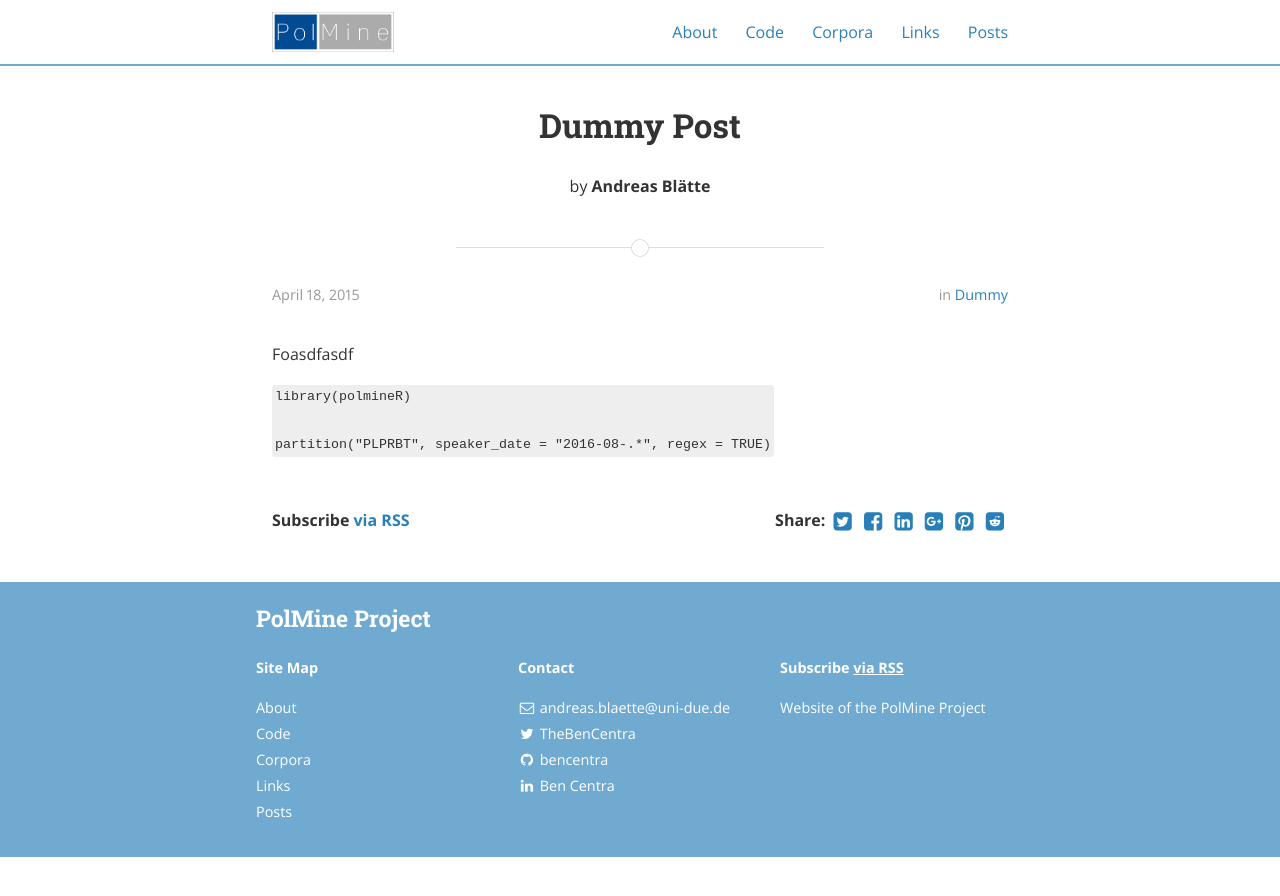
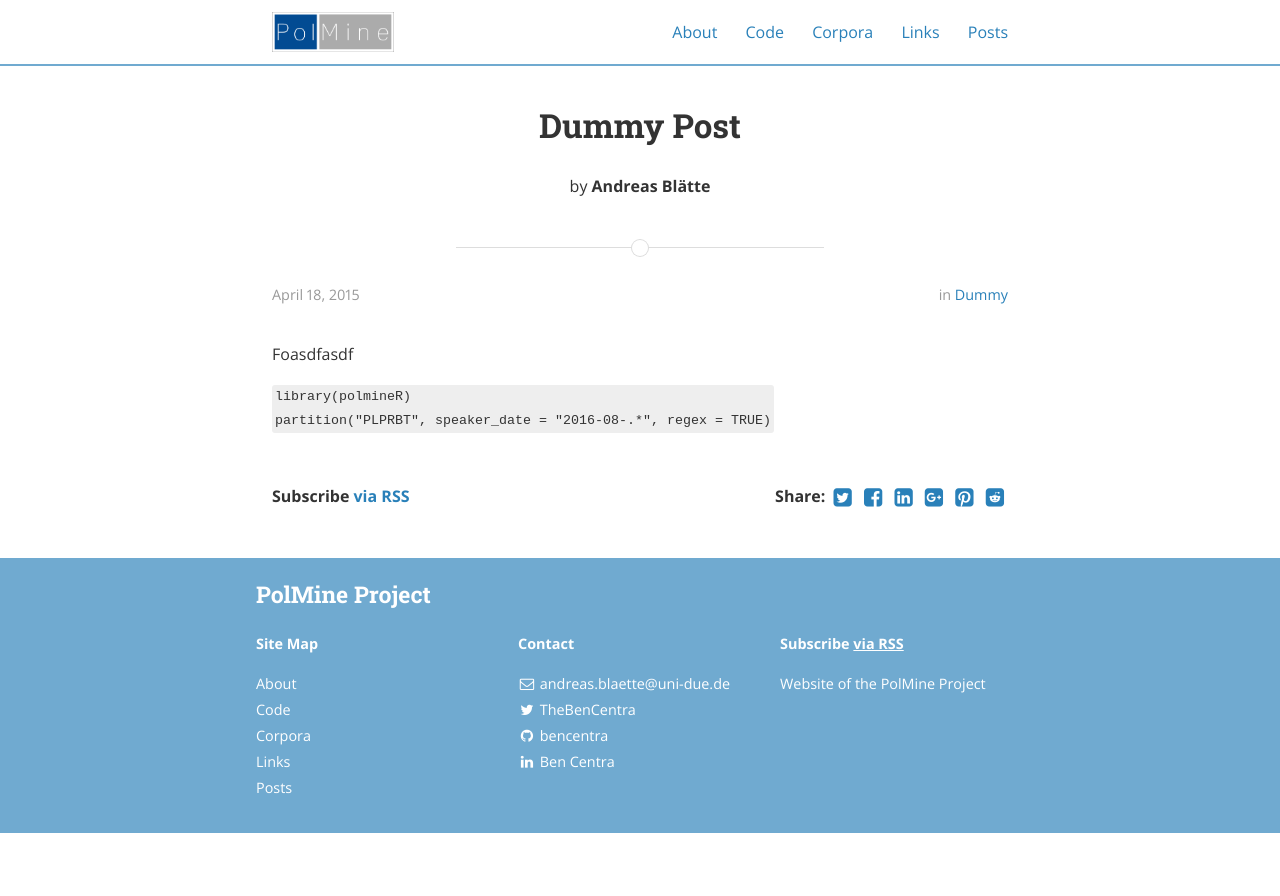
Before and after one commit to ablaette/PolMine.github.io, a Jekyll site: the page built from _posts/2016-10-18-new.md, in a window 1280 px wide. Shown: the top 896 px of the page. Built offline with Jekyll 4.4.1, drawn with Linux system fonts in a browser that asks for light colours; nearby versions of some CDN libraries; a style sheet for code colours, icons or effects is not loaded.

Commit message:
Update 2016-10-18-new.md

`````diff
--- a/_posts/2016-10-18-new.md
+++ b/_posts/2016-10-18-new.md
@@ -7,8 +7,8 @@
 ---
 
 Foasdfasdf
-```
+
+~~~ R
 library(polmineR)
-
 partition("PLPRBT", speaker_date = "2016-08-.*", regex = TRUE)
-````
+~~~
`````
